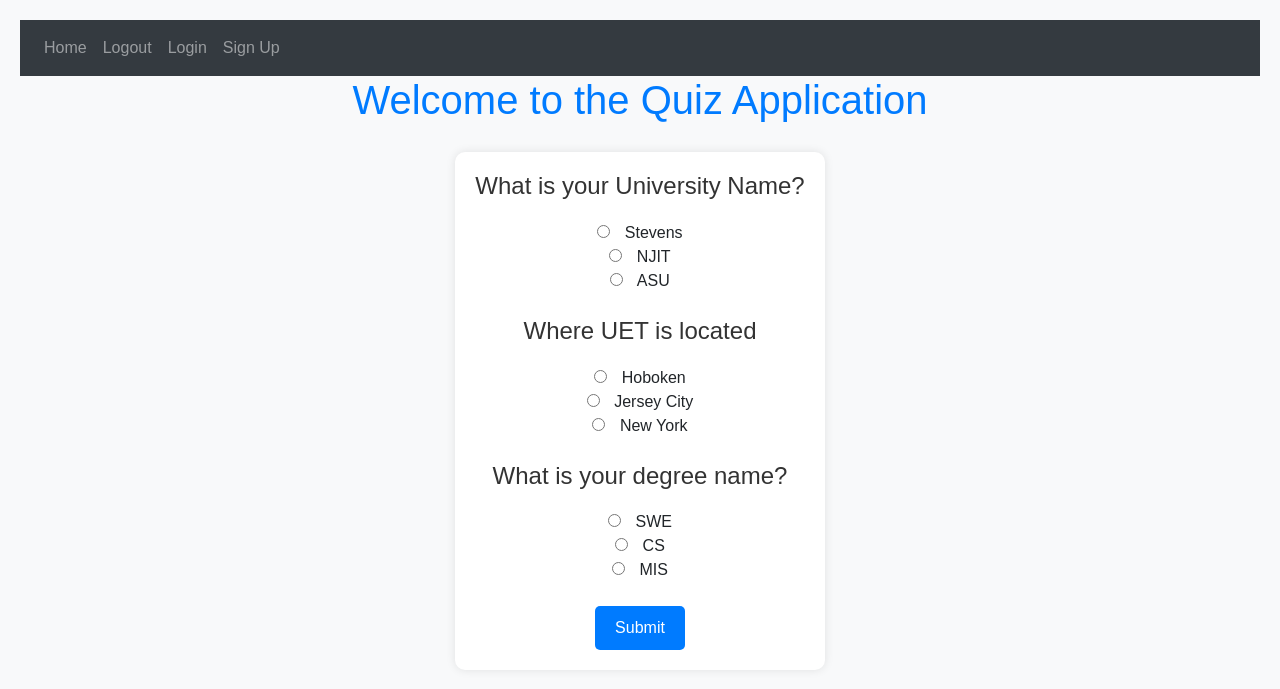
After one commit to atishay2305-hub/SSW-500-Final-Project, a Flask app: page /quiz in a window 1280 px wide. The commit adds this page. Shown: the top 689 px of the page. Run offline with Flask 3, Linux system fonts and the light colour scheme; some libraries are stand-ins or nearby versions.

Commit message:
Login,quiz htm and db changes

```diff
--- a/website/auth.py
+++ b/website/auth.py
@@ -1,15 +1,102 @@
-from flask import Blueprint, render_template
+from flask import Blueprint, render_template, request, flash, redirect, url_for
+from .models import User,Question
+from werkzeug.security import generate_password_hash, check_password_hash
+from . import db   ##means from __init__.py import db
+from flask_login import LoginManager, login_user, login_required, logout_user, current_user
+import sys
+from pathlib import Path
 
-auth = Blueprint('auth',__name__)
+auth = Blueprint('auth', __name__)
+# Create instances of the Question class
+q1 = Question(1, "What is your University Name?", "Stevens", "NJIT", "ASU", 1)
+q2 = Question(2, "Where UET is located", "Hoboken", "Jersey City", "New York", 3)
+q3 = Question(3, "What is your degree name?", "SWE", "CS", "MIS", 2)
 
-@auth.route('/login')
+# Create a list of questions
+questions_list = [q1, q2, q3]
+
+@auth.route('/login', methods=['GET', 'POST'])
 def login():
-    return render_template("login.html")
+    if request.method == 'POST':
+        email = request.form.get('email')
+        password = request.form.get('password')
+
+        user_collection = db.users
+        user = user_collection.find_one({'email': email})
+
+        if user:
+            if check_password_hash(user['password'], password):
+                flash('Logged in successfully!', category='success')
+                #login_user(user, remember=True)
+                return redirect(url_for('auth.quiz'))
+            else:
+                flash('Incorrect password, try again.', category='error')
+        else:
+            flash('Email does not exist.', category='error')
+
+    return render_template("login.html", user=current_user)
+
 
 @auth.route('/logout')
+@login_required
 def logout():
-    return "<p>Logout</p>"
+    #logout_user()
+    return redirect(url_for('auth.login'))
 
-@auth.route('/sign-up')
+
+@auth.route('/sign-up', methods=['GET', 'POST'])
 def sign_up():
-    return render_template("sign_up.html")
+    if request.method == 'POST':
+        email = request.form.get('email')
+        first_name = request.form.get('firstName')
+        password1 = request.form.get('password1')
+        password2 = request.form.get('password2')
+
+        if len(email) < 4:
+            flash('Email must be greater than 3 characters.', category='error')
+        elif len(first_name) < 2:
+            flash('First name must be greater than 1 character.', category='error')
+        elif password1 != password2:
+            flash('Passwords don\'t match.', category='error')
+        elif len(password1) < 7:
+            flash('Password must be at least 7 characters.', category='error')
+        else:
+            users_collection = db.users  # Access MongoDB collection
+            existing_user = users_collection.find_one({'email': email})
+
+            if existing_user:
+                flash('Email already exists.', category='error')
+            else:
+                hashed_password = generate_password_hash(password1, method='sha256')
+                user_instance = User()
+
+                # Call the create() method
+                user_instance.create(email, hashed_password, first_name)
+
+                flash('Account created!', category='success')
+                return redirect(url_for('auth.quiz'))
+
+    return render_template("sign_up.html", user=current_user)
+
+@login_required
+@auth.route("/quiz")
+def quiz():
+    return render_template("quiz.html", questions_list=questions_list)
+
+@login_required
+@auth.route("/submitquiz", methods=['POST', 'GET'])
+def submit():
+    correct_count = 0
+    for question in questions_list:
+        question_id = str(question.q_id)
+        selected_option = request.form[question_id]
+        correct_option = question.get_correct_option()
+        if selected_option == correct_option:
+            correct_count += 1
+
+    return render_template("result.html", correct_count=correct_count)
+
+@auth.route('/', defaults={'path': ''})
+@auth.route('/<path:path>')
+def catch_all(path):
+    return render_template("error.html"), 404
--- a/website/templates/home.html
+++ b/website/templates/home.html
@@ -1,4 +1,4 @@
 {% extends "base.html" %} {% block title %}Home{% endblock %}
 {% block content %}
-<h1>This is the home page</h1>
+<h1></h1>
 {% endblock %}
--- /dev/null
+++ b/website/templates/quiz.html
@@ -0,0 +1,69 @@
+{% extends "base.html" %}
+
+{% block title %}Quiz{% endblock %}
+
+{% block content %}
+<!DOCTYPE html>
+<html lang="en">
+<head>
+  <meta charset="UTF-8">
+  <meta name="viewport" content="width=device-width, initial-scale=1.0">
+  <title>Quiz Application</title>
+  <style>
+    body {
+      font-family: Arial, sans-serif;
+      background-color: #f8f9fa;
+      margin: 0;
+      padding: 20px;
+      text-align: center;
+    }
+    h1 {
+      color: #007bff;
+    }
+    form {
+      margin-top: 20px;
+      padding: 20px;
+      background-color: #fff;
+      border-radius: 10px;
+      box-shadow: 0 0 10px rgba(0, 0, 0, 0.1);
+      display: inline-block;
+    }
+    h4 {
+      margin-bottom: 20px;
+      color: #333;
+    }
+    input[type="radio"] {
+      margin-right: 10px;
+    }
+    input[type="submit"] {
+      padding: 10px 20px;
+      font-size: 1em;
+      border-radius: 5px;
+      text-decoration: none;
+      color: #fff;
+      background-color: #007bff;
+      transition: background-color 0.3s ease;
+      border: none;
+      cursor: pointer;
+    }
+    input[type="submit"]:hover {
+      background-color: #0056b3;
+    }
+  </style>
+</head>
+<body>
+  <h1>Welcome to the Quiz Application</h1>
+
+  <form action="/submitquiz" method="post">
+    {% for question in questions_list %}
+      <h4>{{ question.question }}</h4>
+      <input type="radio" name="{{ question.q_id }}" value="{{ question.option1 }}"> {{ question.option1 }} <br>
+      <input type="radio" name="{{ question.q_id }}" value="{{ question.option2 }}"> {{ question.option2 }} <br>
+      <input type="radio" name="{{ question.q_id }}" value="{{ question.option3 }}"> {{ question.option3 }} <br><br>
+    {% endfor %}
+
+    <input type="submit" name="submitform" value="Submit">
+  </form>
+</body>
+</html>
+{% endblock %}
```
Also changed, not shown: app.py (deleted, +0 -18 lines), website/__init__.py (+9 -3 lines), website/models.py (+19 -16 lines), website/templates/error.html (added, +53 -0 lines), website/templates/result.html (added, +39 -0 lines), 1 other file.
